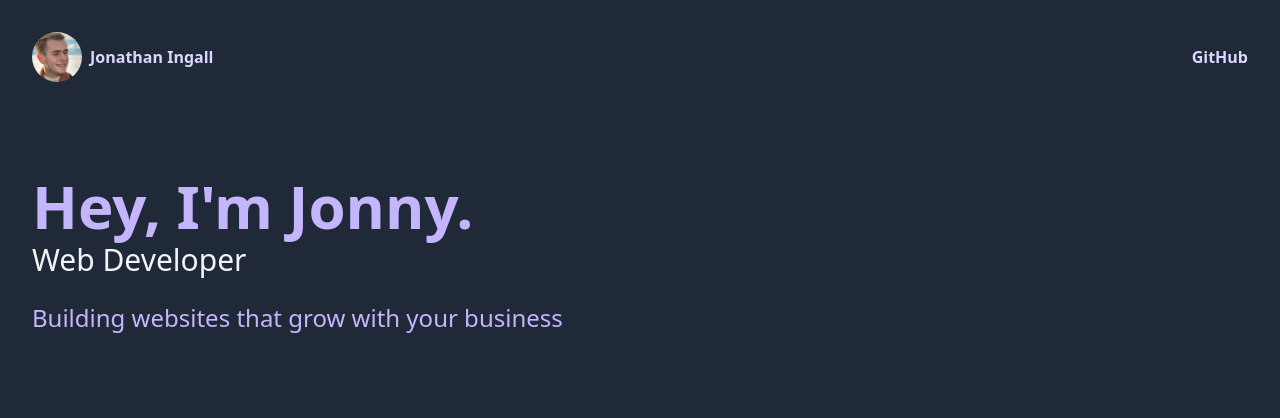
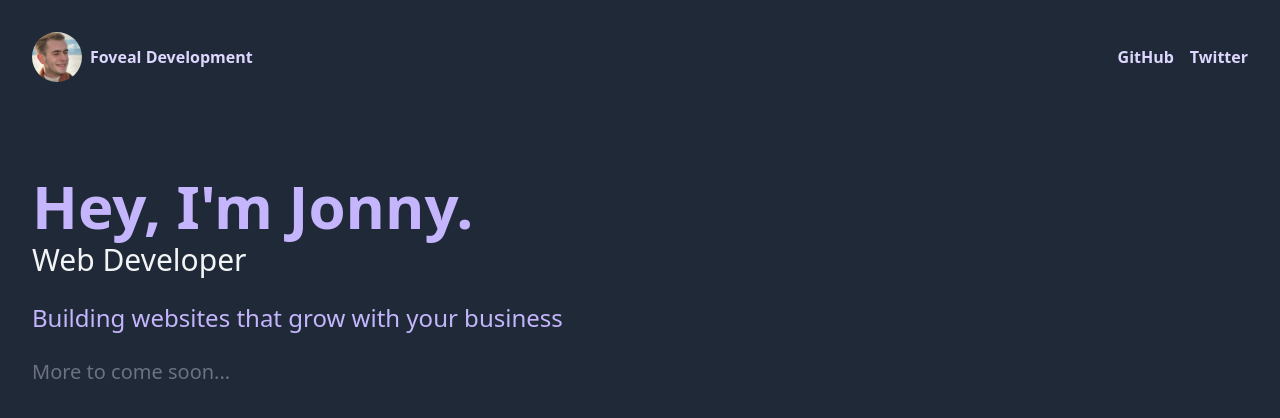
Before and after one commit to ingalless/website, a Next.js app: page / in a window 1280 px wide. Shown: the top 418 px of the page. Built offline with nearby package versions, Linux system fonts and the light colour scheme.

Commit message:
minor tweaks

```diff
--- a/components/nav.tsx
+++ b/components/nav.tsx
@@ -1,7 +1,10 @@
 import Link from "next/link";
 import Image from "next/image";
 
-const links = [{ href: "https://github.com", label: "GitHub" }];
+const links = [
+  { href: "https://github.com/ingalless", label: "GitHub" },
+  { href: "https://twitter.com/ingalless1", label: "Twitter" },
+];
 
 export default function Nav() {
   return (
@@ -17,7 +20,7 @@ export default function Nav() {
                 width={50}
                 height={50}
               />
-              <span>Jonathan Ingall</span>
+              <span>Foveal Development</span>
             </a>
           </Link>
         </li>
--- a/pages/index.tsx
+++ b/pages/index.tsx
@@ -10,12 +10,11 @@ export default function IndexPage() {
           <h1 className="text-6xl text-purple-300 font-bold leading-none md:leading-6">
             Hey, I'm Jonny.
           </h1>
-          <h2 className="text-gray-100 text-3xl">
-            Web Developer
-          </h2>
+          <h2 className="text-gray-100 text-3xl">Web Developer</h2>
           <h3 className="text-purple-300 text-2xl">
             Building websites that grow with your business
           </h3>
+          <p className="text-gray-500 text-xl">More to come soon...</p>
         </div>
       </div>
       <div className="hidden justify-center">
```
